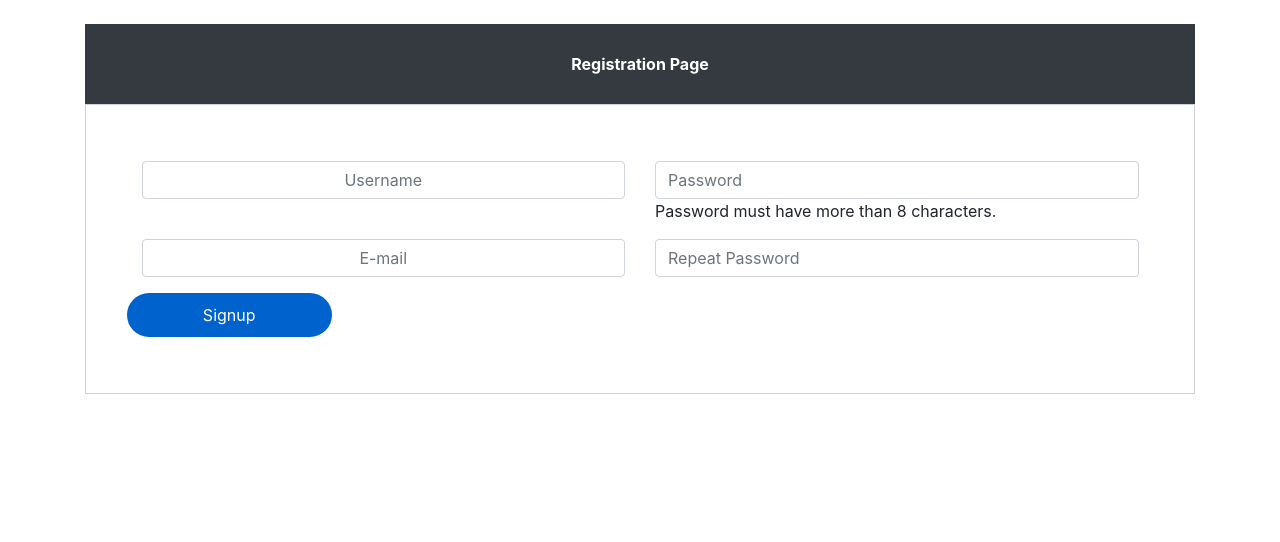
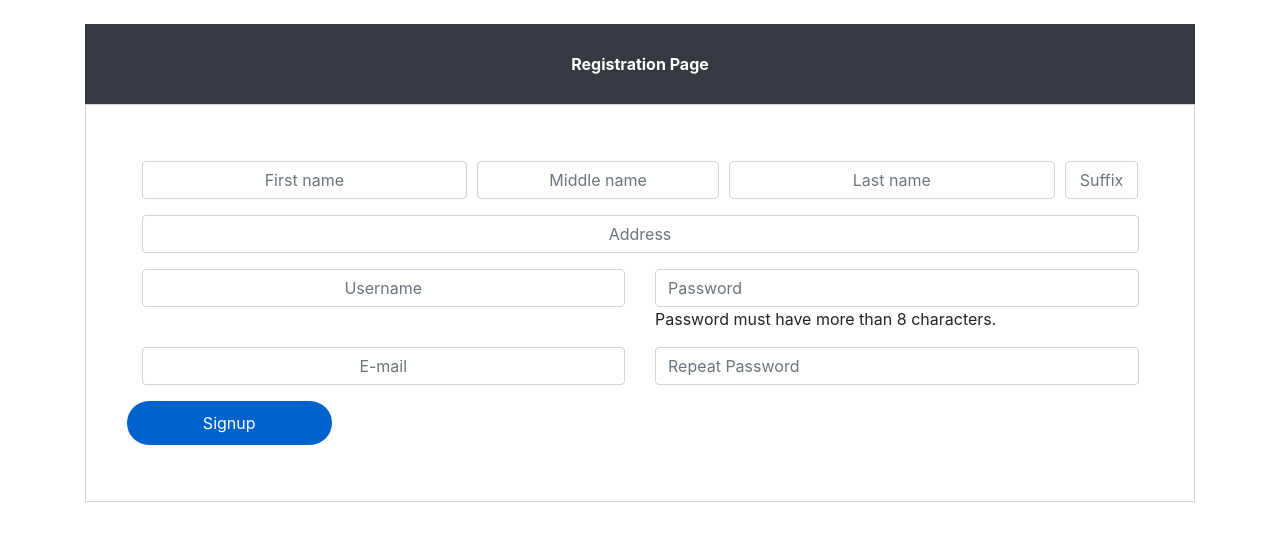
Before and after one commit to vergarapog/advaweb-finals, a PHP site: page /signup.php in a window 1280 px wide. Shown: the part 92-634 px from the top of the page. Run offline with PHP 8.4, Linux system fonts and the light colour scheme.

Commit message:
fixing signup page

```diff
--- a/css/forindexcarousel.css
+++ b/css/forindexcarousel.css
@@ -2,5 +2,5 @@
     height: 850px;
 }
 .carousel-item img{
-    height: 950px;
+    height: 850px;
 }
--- a/signup.php
+++ b/signup.php
@@ -45,6 +45,43 @@
 
 
         <form action="php-scripts/signup.script.php" method="post">
+          <div class="form-row">
+    <div class="col-md-4 mb-3">
+
+      <input type="text" class="form-control" name="fName" placeholder="First name" value="" required>
+
+    </div>
+    <div class="col-md-3 mb-3">
+
+      <input type="text" class="form-control" name="mName" placeholder="Middle name" value="" required>
+
+    </div>
+
+    <div class="col-md-4 mb-3">
+
+      <div class="input-group">
+
+        <input type="text" class="form-control"name="lName"  placeholder="Last name"  required>
+
+      </div>
+    </div>
+    <div class="col-md-1 mb-3">
+
+      <input type="text" class="form-control" name="suffix" placeholder="Suffix" required>
+
+    </div>
+  </div>
+  <div class="form-row">
+    <div class="col-md-12 mb-3">
+
+      <input type="text" class="form-control" name="address" placeholder="Address" required>
+
+    </div>
+
+
+  </div>
+
+  <!-- //end of name address and start of username -->
     <div class="row">
           <div class="col-md-6">
 
```
Also changed, not shown: checkoutproduct.php (+46 -20 lines).
